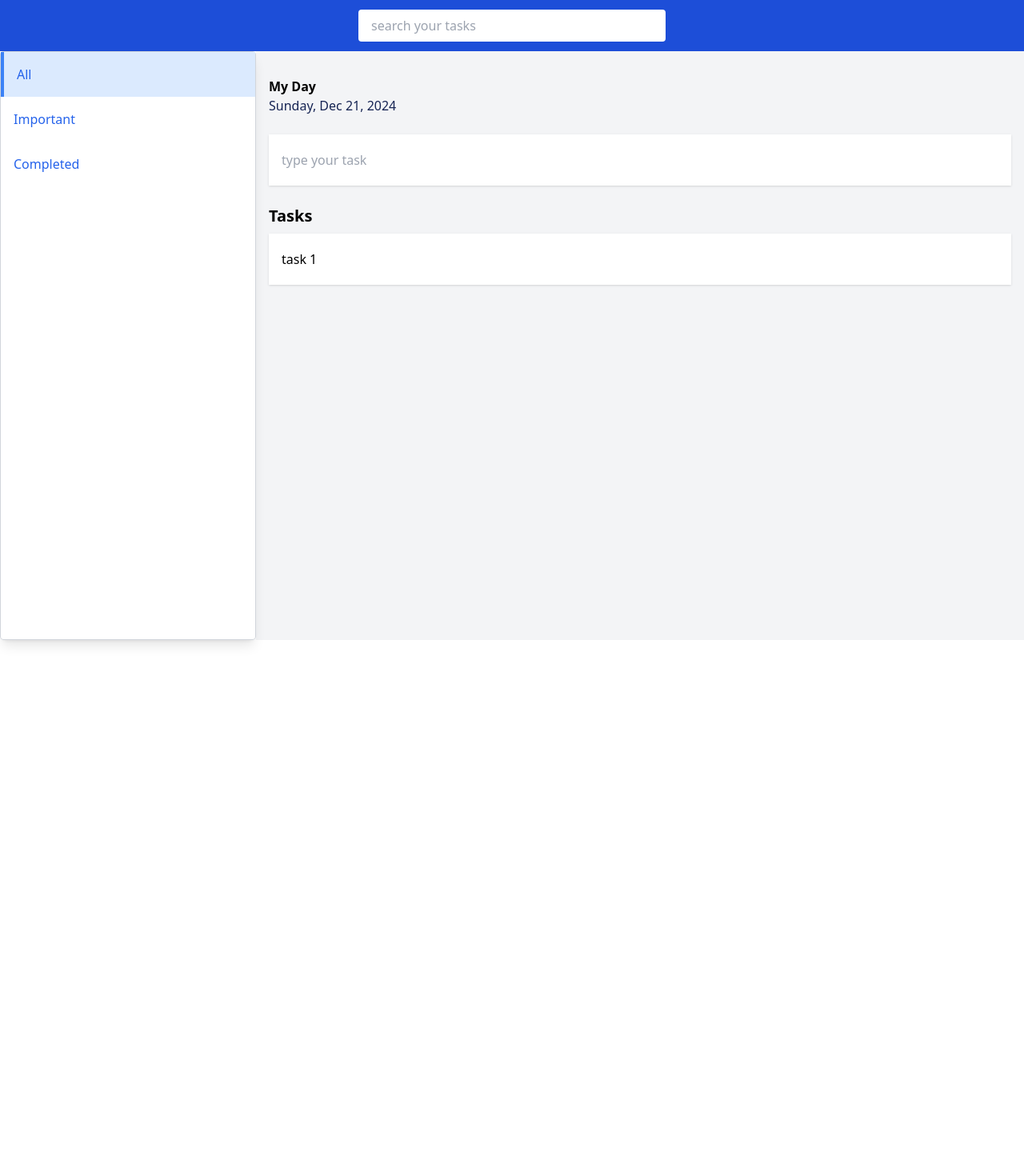
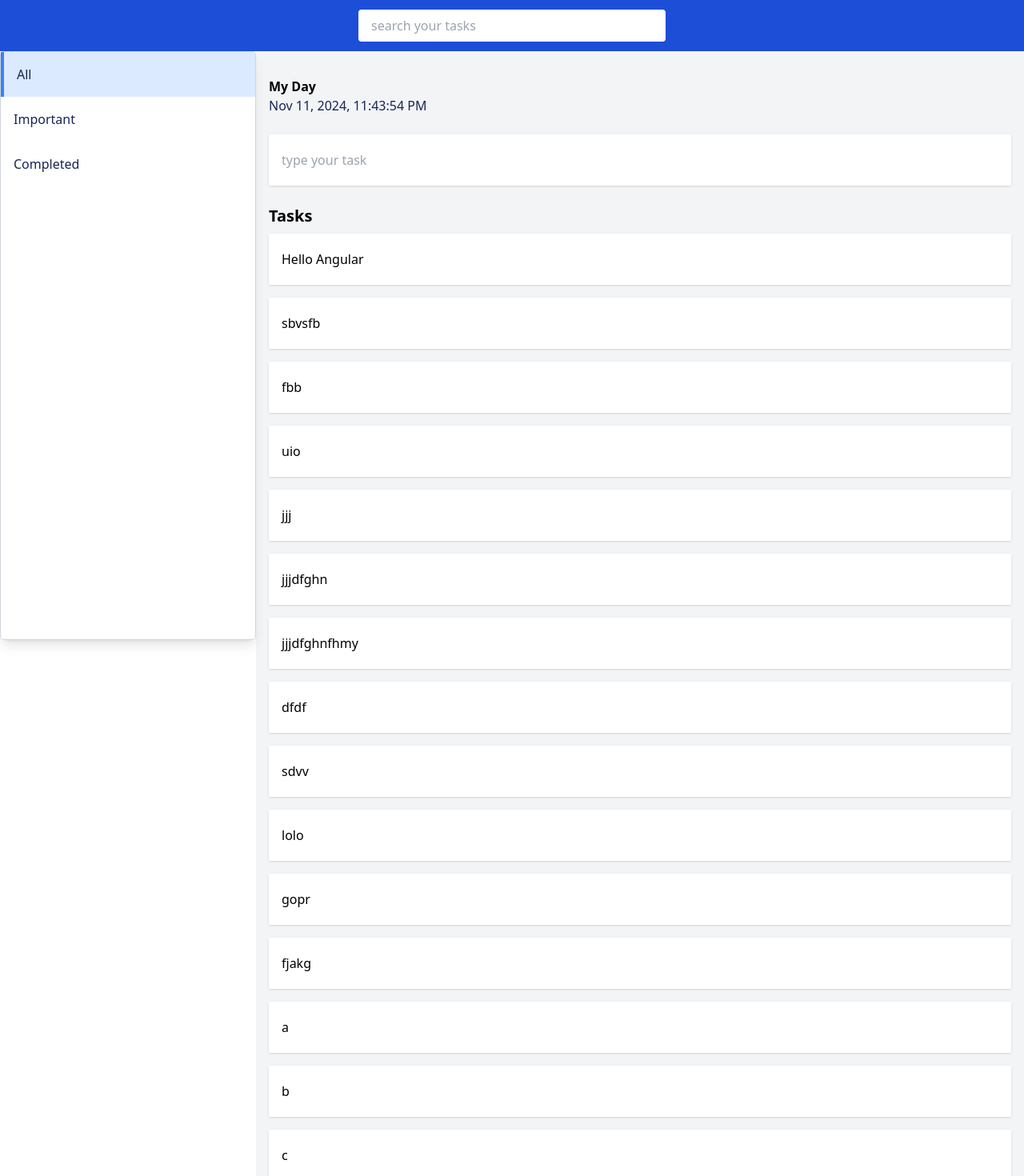
Before and after one commit to gitudn/todo-app-angular-, an Angular app: page / in a window 1280 px wide. Shown: the top 1470 px of the page at 80% size. Before the commit the page ends 800 px from the top, so only its background shows below. Built offline with nearby package versions, Linux system fonts and the light colour scheme; data requests are answered from the project's data file.

Commit message:
Implement addTask function with keydown.enter event binding in all-task.component.ts

```diff
--- a/db.json
+++ b/db.json
@@ -1,8 +1,128 @@
 {
   "tasks": [
     {
-      "id": 1,
+      "id": "1",
       "title": "Hello Angular"
+    },
+    {
+      "id": "3a9a",
+      "title": "sbvsfb"
+    },
+    {
+      "id": "84bc",
+      "title": "fbb"
+    },
+    {
+      "id": "0f69",
+      "title": "uio"
+    },
+    {
+      "id": "9f84",
+      "title": "jjj"
+    },
+    {
+      "id": "7957",
+      "title": "jjjdfghn"
+    },
+    {
+      "id": "8174",
+      "title": "jjjdfghnfhmy"
+    },
+    {
+      "id": "fe0d",
+      "title": "dfdf"
+    },
+    {
+      "id": "99f7",
+      "title": "sdvv"
+    },
+    {
+      "id": "d430",
+      "title": "lolo"
+    },
+    {
+      "id": "0469",
+      "title": "gopr"
+    },
+    {
+      "id": "f792",
+      "title": "fjakg"
+    },
+    {
+      "id": "c922",
+      "title": "a"
+    },
+    {
+      "id": "83ba",
+      "title": "b"
+    },
+    {
+      "id": "af3d",
+      "title": "c"
+    },
+    {
+      "id": "6191",
+      "title": "d"
+    },
+    {
+      "id": "2172",
+      "title": "e"
+    },
+    {
+      "id": "7ea0",
+      "title": "f"
+    },
+    {
+      "id": "35d7",
+      "title": "ab"
+    },
+    {
+      "id": "dafa",
+      "title": "cd"
+    },
+    {
+      "id": "55ab",
+      "title": "jjj"
+    },
+    {
+      "id": "34cb",
+      "title": "abc"
+    },
+    {
+      "id": "e943",
+      "title": ""
+    },
+    {
+      "id": "89b0",
+      "title": ""
+    },
+    {
+      "id": "422c",
+      "title": ""
+    },
+    {
+      "id": "1fb4",
+      "title": ""
+    },
+    {
+      "id": "8029",
+      "title": "abc"
+    },
+    {
+      "id": "3ca2",
+      "title": "bbc"
+    },
+    {
+      "id": "7f5d",
+      "title": "aaa"
+    },
+    {
+      "id": "a48b",
+      "title": "new tasks adde"
+    },
+    {
+      "id": "297f",
+      "title": "latest one adde"
     }
   ]
 }
--- a/package.json
+++ b/package.json
@@ -6,7 +6,8 @@
     "start": "ng serve",
     "build": "ng build",
     "watch": "ng build --watch --configuration development",
-    "test": "ng test"
+    "test": "ng test",
+    "server": "json-server --watch db.json"
 
   },
 
--- a/src/app/app.config.ts
+++ b/src/app/app.config.ts
@@ -2,7 +2,12 @@ import { ApplicationConfig, provideZoneChangeDetection } from '@angular/core';
 import { provideRouter } from '@angular/router';
 
 import { routes } from './app.routes';
+import { provideHttpClient } from '@angular/common/http';
 
 export const appConfig: ApplicationConfig = {
-  providers: [provideZoneChangeDetection({ eventCoalescing: true }), provideRouter(routes)]
+  providers: [
+    provideZoneChangeDetection({ eventCoalescing: true }),
+    provideRouter(routes),
+    provideHttpClient(),
+  ],
 };
--- a/src/app/components/pages/all-task/all-task.component.html
+++ b/src/app/components/pages/all-task/all-task.component.html
@@ -1,19 +1,24 @@
 <h4 class="font-bold text-base">My Day</h4>
-<div class="text-blue-950"><span>Sunday</span>, <span>Dec 21, 2024</span></div>
+<div class="text-blue-950">
+  <span>{{ today | date : "MMM d, y, h:mm:ss a" }} </span>
+</div>
 
 <div class="flex mt-6">
   <input
     type="text"
     class="w-full h-16 px-4 py-2 shadow"
     placeholder="type your task"
-    name=""
-    id=""
+    [(ngModel)]="newTask"
+    (keydown.enter)="addTask()"
   />
 </div>
 
 <div class="flex flex-col mt-6">
   <h2 class="font-bold text-xl">Tasks</h2>
+
+  @for (task of taskList; track task){
   <p class="bg-white w-full h-16 px-4 py-2 shadow flex items-center mt-2 mb-2">
-    task 1
+    {{ task.title }}
   </p>
+  }
 </div>
--- a/src/app/components/pages/all-task/all-task.component.ts
+++ b/src/app/components/pages/all-task/all-task.component.ts
@@ -1,12 +1,37 @@
-import { Component } from '@angular/core';
+import { DatePipe } from '@angular/common';
+import { Component, inject } from '@angular/core';
+import { FormsModule } from '@angular/forms';
+import { HttpService } from '../../../services/http.service';
 
 @Component({
   selector: 'app-all-task',
   standalone: true,
-  imports: [],
+  imports: [FormsModule, DatePipe],
   templateUrl: './all-task.component.html',
-  styleUrl: './all-task.component.scss'
+  styleUrl: './all-task.component.scss',
 })
 export class AllTaskComponent {
+  today = new Date();
 
+  newTask = '';
+  taskList: any[] = [];
+
+  httpService = inject(HttpService);
+  ngOnInit() {
+    this.getAllTasks();
+  }
+
+  addTask() {
+    console.log('addTask', this.newTask);
+    this.httpService.addTask(this.newTask).subscribe(() => {
+      this.newTask = '';
+      this.getAllTasks();
+    });
+  }
+
+  getAllTasks() {
+    this.httpService.getAllTasks().subscribe((result: any) => {
+      this.taskList = result;
+    });
+  }
 }
--- a/src/app/components/sidebar/sidebar.component.html
+++ b/src/app/components/sidebar/sidebar.component.html
@@ -4,7 +4,7 @@
   <ul>
     <li
       [routerLink]="'/'"
-      class="p-4 cursor-pointer text-blue-600"
+      class="p-4 cursor-pointer text-blue-950"
       routerLinkActive="bg-blue-100 border-l-4 border-blue-500"
       [routerLinkActiveOptions]="{ exact: true }"
     >
@@ -13,14 +13,14 @@
 
     <li
       [routerLink]="'/Important'"
-      class="p-4 cursor-pointer text-blue-600"
+      class="p-4 cursor-pointer text-blue-950"
       routerLinkActive="bg-blue-100 border-l-4 border-blue-500"
     >
       Important
     </li>
     <li
       [routerLink]="'/Completed'"
-      class="p-4 cursor-pointer text-blue-600"
+      class="p-4 cursor-pointer text-blue-950"
       routerLinkActive="bg-blue-100 border-l-4 border-blue-500"
     >
       Completed
--- /dev/null
+++ b/src/app/services/http.service.ts
@@ -0,0 +1,20 @@
+import { HttpClient } from '@angular/common/http';
+import { inject, Injectable } from '@angular/core';
+
+@Injectable({
+  providedIn: 'root',
+})
+export class HttpService {
+  httpClient = inject(HttpClient);
+  constructor() {}
+
+  addTask(task: string) {
+    return this.httpClient.post('http://localhost:3000/tasks', {
+      title: task,
+    });
+  }
+
+  getAllTasks() {
+    return this.httpClient.get('http://localhost:3000/tasks');
+  }
+}
```
Also changed, not shown: 1 other file (tests, documents, lock files or other folders).
